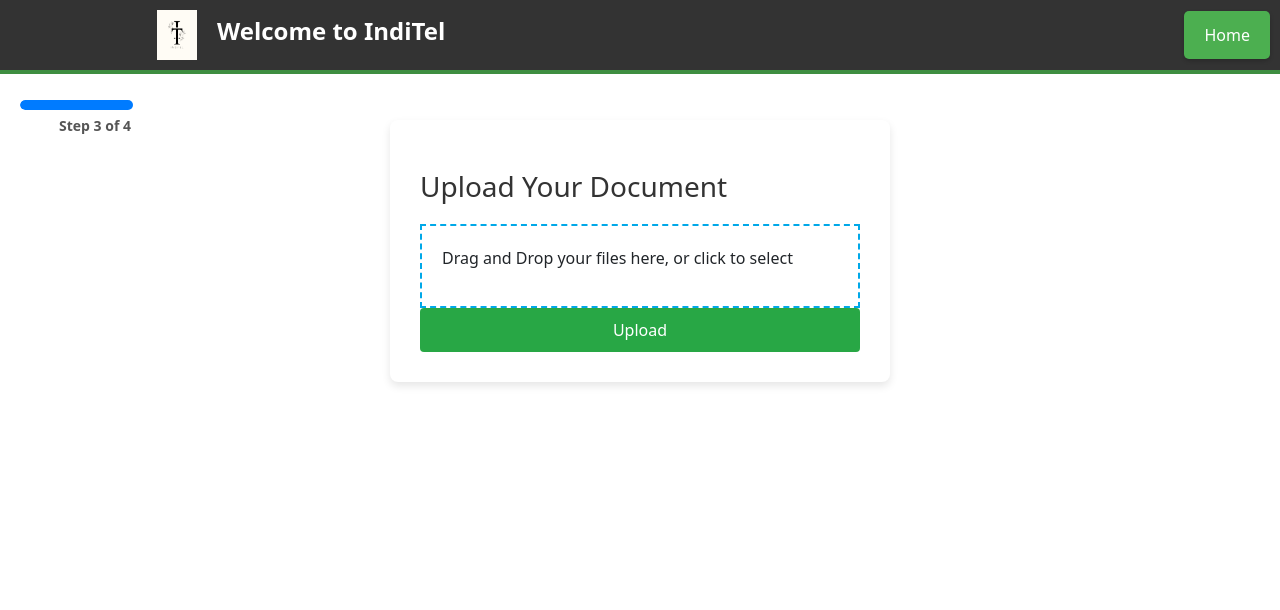
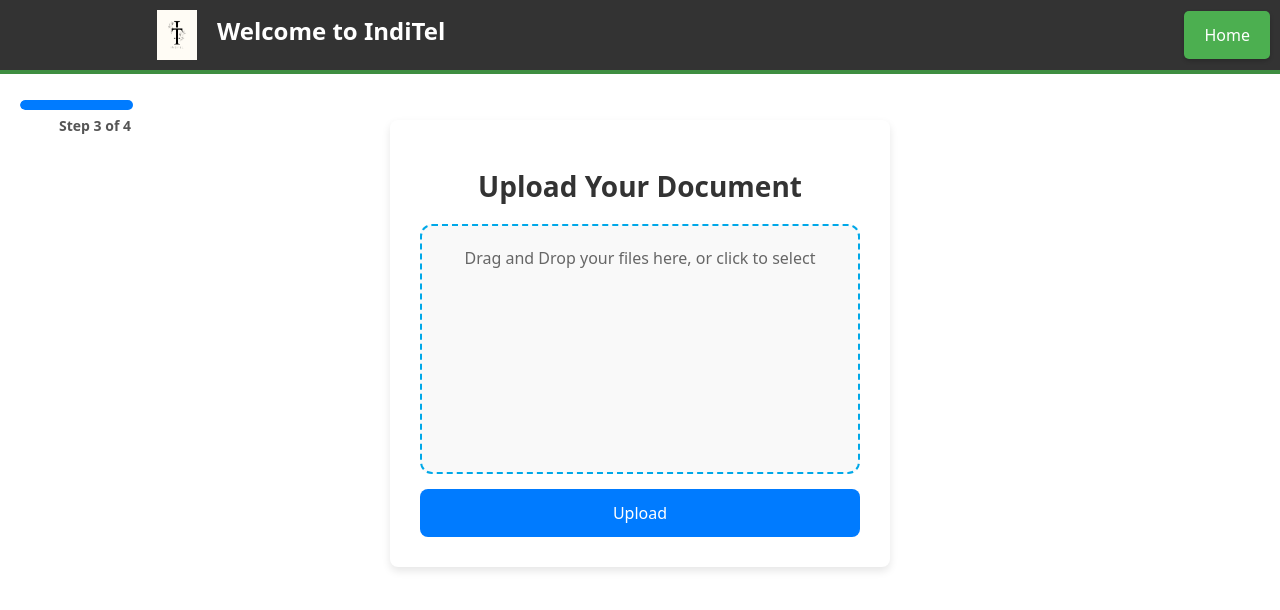
Before and after one commit to snehanadigb/frontendfinal, a React (Create React App) app: page /upload-documents in a window 1280 px wide. Shown: the top 610 px of the page. Built offline with nearby package versions, Linux system fonts and the light colour scheme.

Commit message:
new DocumentUpload.css

```diff
--- a/src/components/DocumentUpload.css
+++ b/src/components/DocumentUpload.css
@@ -132,3 +132,64 @@ header {
   margin-bottom: 20px;
   text-align: center;
 }
+
+.upload-form {
+  text-align: center;
+}
+
+.upload-title {
+  font-size: 28px;
+  font-weight: bold;
+  color: #333;
+  margin-bottom: 20px;
+}
+
+.drag-drop-container {
+  border: 2px dashed #007bff;
+  padding: 40px;
+  border-radius: 12px;
+  height: 250px;
+  margin-bottom: 15px;
+  background-color: #f9f9f9;
+  cursor: pointer;
+  transition: background-color 0.3s;
+}
+
+.drag-drop-container:hover {
+  background-color: #f1f1f1;
+}
+
+.drag-drop-container p {
+  margin: 0;
+  font-size: 16px;
+  color: #666;
+}
+
+.file-input {
+  display: none;
+}
+
+.file-preview-container {
+  margin: 20px 0;
+}
+
+.file-preview-image {
+  max-width: 100%;
+  height: auto;
+  border-radius: 12px;
+}
+
+.upload-button {
+  background-color: #007bff;
+  color: white;
+  padding: 12px 24px;
+  border: none;
+  border-radius: 8px;
+  cursor: pointer;
+  font-size: 16px;
+  transition: background-color 0.3s;
+}
+
+.upload-button:hover {
+  background-color: #0056b3;
+}
```
